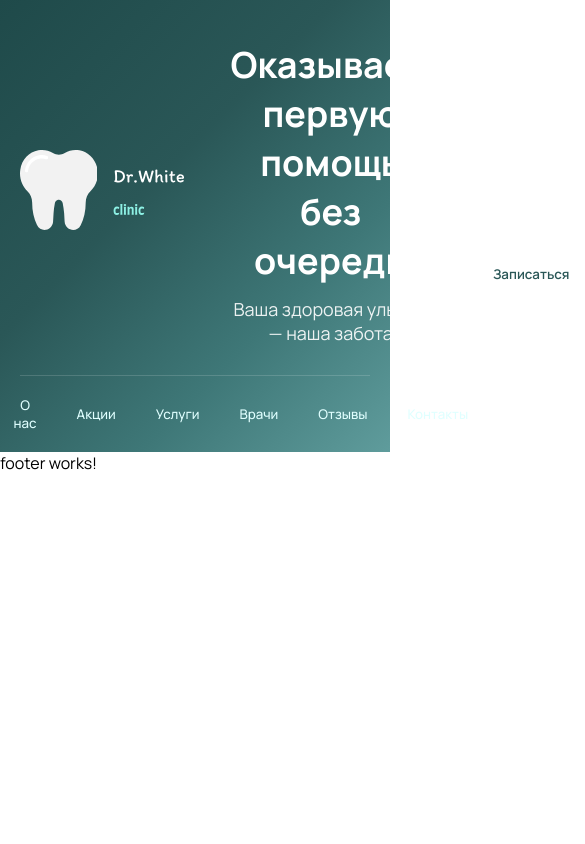
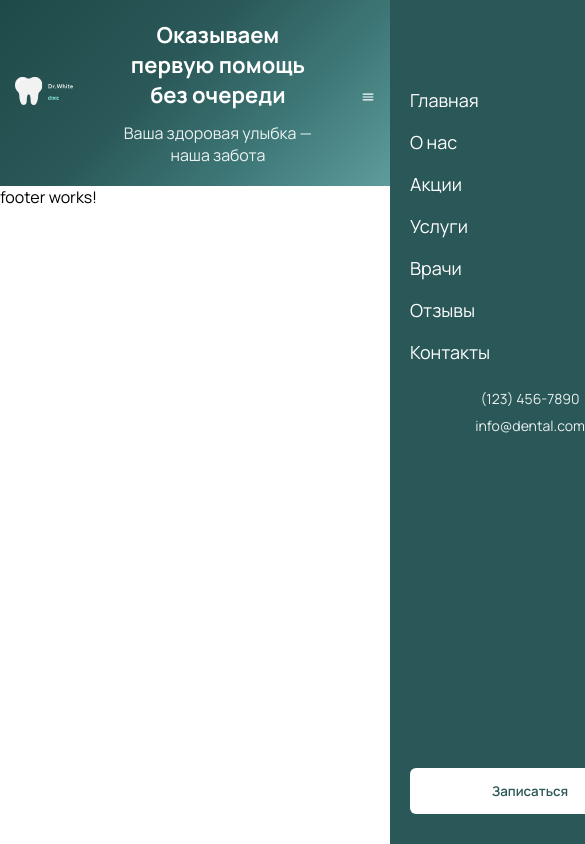
Before and after one commit to kusura34/dental, an Angular app: page / in a window 390 px wide. Shown: the whole page, 585 px wide, since content can reach past the window. Built offline with nearby package versions, Linux system fonts and the light colour scheme.

Commit message:
addaptation header for mobiles & tablets

```diff
--- a/src/app/layout/header/header.component.html
+++ b/src/app/layout/header/header.component.html
@@ -1,8 +1,6 @@
 <header class="global">
   <div class="header">
-
     <div class="top">
-
       <div class="logo-container">
         <img src="logo/logo.svg" alt="Dental Logo" />
       </div>
@@ -11,6 +9,33 @@
         <h1 class="title">Оказываем первую помощь без очереди</h1>
         <p class="subtitle">Ваша здоровая улыбка — наша забота</p>
       </div>
+
+      <button class="burger" (click)="toggleMenu()">
+        <img style="width: 30px;" src="/icons/menu.svg" alt="" />
+      </button>
+
+      <div class="overlay" [class.show]="isOpen" (click)="closeMenu()"></div>
+
+      <nav class="mobile-menu" [class.open]="isOpen">
+        <button class="close" (click)="closeMenu()">✕</button>
+
+        <div class="mobile-links">
+          <button class="mobile-link" (click)="closeMenu()">Главная</button>
+          <button class="mobile-link" (click)="closeMenu()">О нас</button>
+          <button class="mobile-link" (click)="closeMenu()">Акции</button>
+          <button class="mobile-link" (click)="closeMenu()">Услуги</button>
+          <button class="mobile-link" (click)="closeMenu()">Врачи</button>
+          <button class="mobile-link" (click)="closeMenu()">Отзывы</button>
+          <button class="mobile-link" (click)="closeMenu()">Контакты</button>
+        </div>
+
+        <div class="mobile-contacts">
+          <p>(123) 456-7890</p>
+          <p>info&#64;dental.com</p>
+        </div>
+
+        <button class="mobile-cta">Записаться</button>
+      </nav>
 
       <div class="contact-info">
         <div class="phone">
@@ -25,7 +50,6 @@
 
         <button class="cta">Записаться</button>
       </div>
-
     </div>
 
     <nav class="navigation">
@@ -37,6 +61,5 @@
       <button class="nav-button">Отзывы</button>
       <button class="nav-button">Контакты</button>
     </nav>
-
   </div>
 </header>
--- a/src/app/layout/header/header.component.scss
+++ b/src/app/layout/header/header.component.scss
@@ -1,3 +1,16 @@
+* {
+  box-sizing: border-box;
+}
+
+img {
+  max-width: 100%;
+  height: auto;
+}
+
+button {
+  font-family: inherit;
+}
+
 .global {
   width: 100%;
   background: linear-gradient(
@@ -98,3 +111,179 @@
 .nav-button:hover {
   color: white;
 }
+//FOR TABLETS
+@media (max-width: 1199px) {
+
+  .top {
+    flex-direction: column;
+    align-items: center;
+    text-align: center;
+  }
+
+  .contact-info {
+    align-items: center;
+  }
+
+  .description-block {
+    text-align: center;
+  }
+
+  .title {
+    font-size: 28px;
+  }
+
+  .navigation {
+    gap: 25px;
+    flex-wrap: wrap;
+  }
+
+}
+
+.burger {
+  display: none;
+  background: none;
+  border: none;
+  font-size: 28px;
+  color: white;
+  cursor: pointer;
+}
+
+.mobile-menu {
+  position: absolute;
+  top: 0;
+  width: 100%;
+  min-height: 100vh;
+  background: #2A5757;
+  padding: 30px 20px;
+  display: flex;
+  flex-direction: column;
+  gap: 25px;
+  z-index: 1000;
+}
+
+.close {
+  align-self: flex-end;
+  background: none;
+  border: none;
+  font-size: 24px;
+  color: white;
+  cursor: pointer;
+}
+
+.mobile-links {
+  display: flex;
+  flex-direction: column;
+  gap: 18px;
+}
+
+.mobile-link {
+  background: none;
+  border: none;
+  color: white;
+  font-size: 18px;
+  text-align: left;
+}
+
+.mobile-cta {
+  margin-top: auto;
+  background: white;
+  color: #2A5757;
+  padding: 14px;
+  border-radius: 6px;
+  font-weight: 600;
+  border: none;
+}
+
+.mobile-contacts {
+  font-size: 14px;
+  opacity: 0.9;
+  display: flex;
+  flex-direction: column;
+  gap: 8px;
+}
+
+/* overlay */
+.overlay {
+  position: fixed;
+  inset: 0;
+  background: rgba(0,0,0,0.4);
+  opacity: 0;
+  pointer-events: none;
+  transition: 0.3s ease;
+  z-index: 999;
+}
+
+.overlay.show {
+  opacity: 1;
+  pointer-events: auto;
+}
+
+/* меню */
+.mobile-menu {
+  position: fixed;
+  top: 0;
+  right: 0;
+  width: 280px;
+  height: 100vh;
+  background: #2A5757;
+  padding: 30px 20px;
+  display: flex;
+  flex-direction: column;
+  gap: 25px;
+
+  transform: translateX(100%);
+  transition: transform 0.35s ease;
+  z-index: 1000;
+}
+
+.mobile-menu.open {
+  transform: translateX(0);
+}
+
+//FOR MOBILE
+@media (max-width: 767px) {
+
+  .header {
+    padding: 20px 15px;
+  }
+
+  .top {
+    flex-direction: row;
+    justify-content: space-between;
+    align-items: center;
+  }
+
+  .logo-container img {
+    height: 60px;
+  }
+
+  .title {
+    font-size: 22px;
+  }
+
+  .subtitle {
+    font-size: 16px;
+  }
+
+  .contact-info {
+    display: none;
+  }
+
+  .navigation {
+    display: none;
+  }
+
+  .nav-button {
+    font-size: 16px;
+  }
+
+  .cta {
+    width: 100%;
+    text-align: center;
+  }
+
+    .burger {
+    display: block;
+  }
+
+}
--- a/src/app/layout/header/header.component.ts
+++ b/src/app/layout/header/header.component.ts
@@ -1,11 +1,22 @@
+import { CommonModule } from '@angular/common';
 import { Component } from '@angular/core';
 
 @Component({
   selector: 'app-header',
-  imports: [],
+  imports: [CommonModule],
   templateUrl: './header.component.html',
-  styleUrl: './header.component.scss'
+  styleUrl: './header.component.scss',
 })
 export class HeaderComponent {
+  isOpen = false;
 
+  toggleMenu() {
+    this.isOpen = !this.isOpen;
+    document.body.style.overflow = this.isOpen ? 'hidden' : 'auto';
+  }
+
+  closeMenu() {
+    this.isOpen = false;
+    document.body.style.overflow = 'auto';
+  }
 }
```
Also changed, not shown: public/icons/menu.svg (added).
